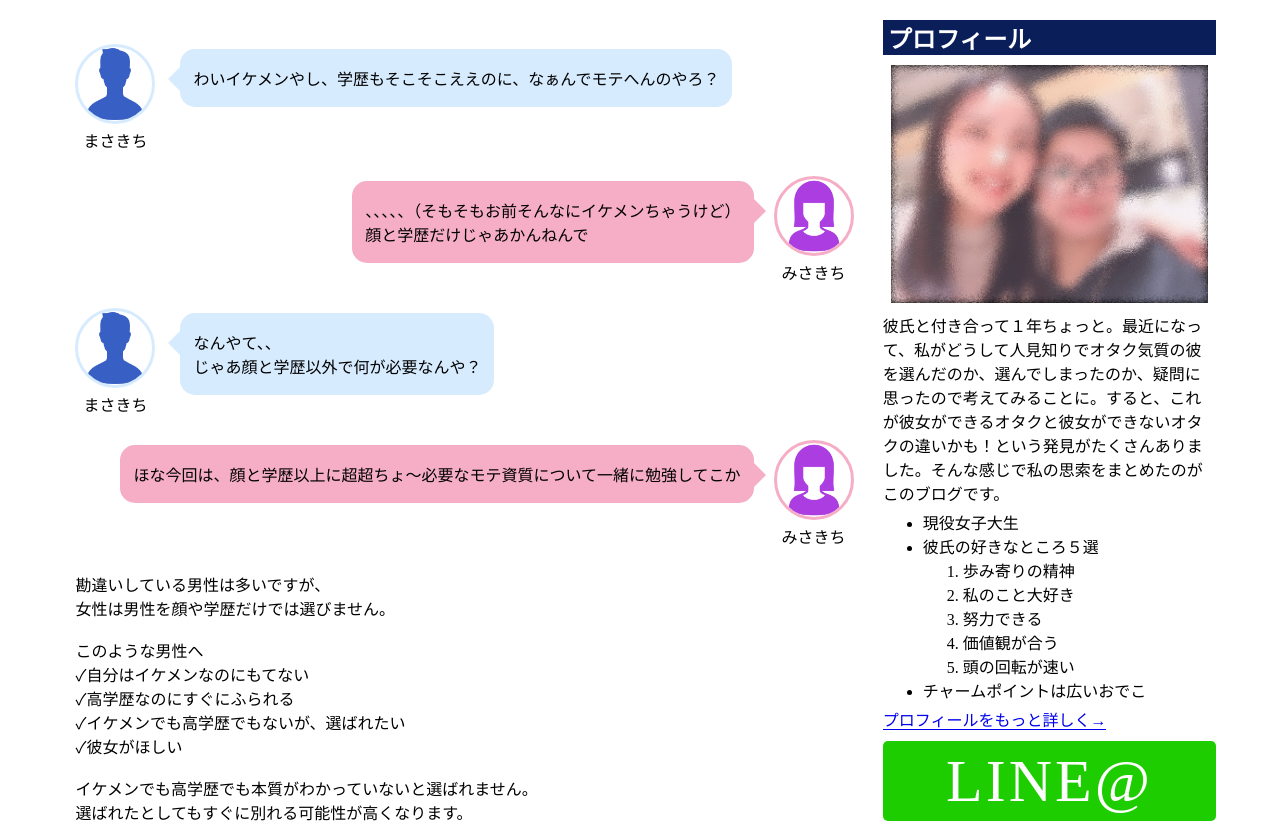
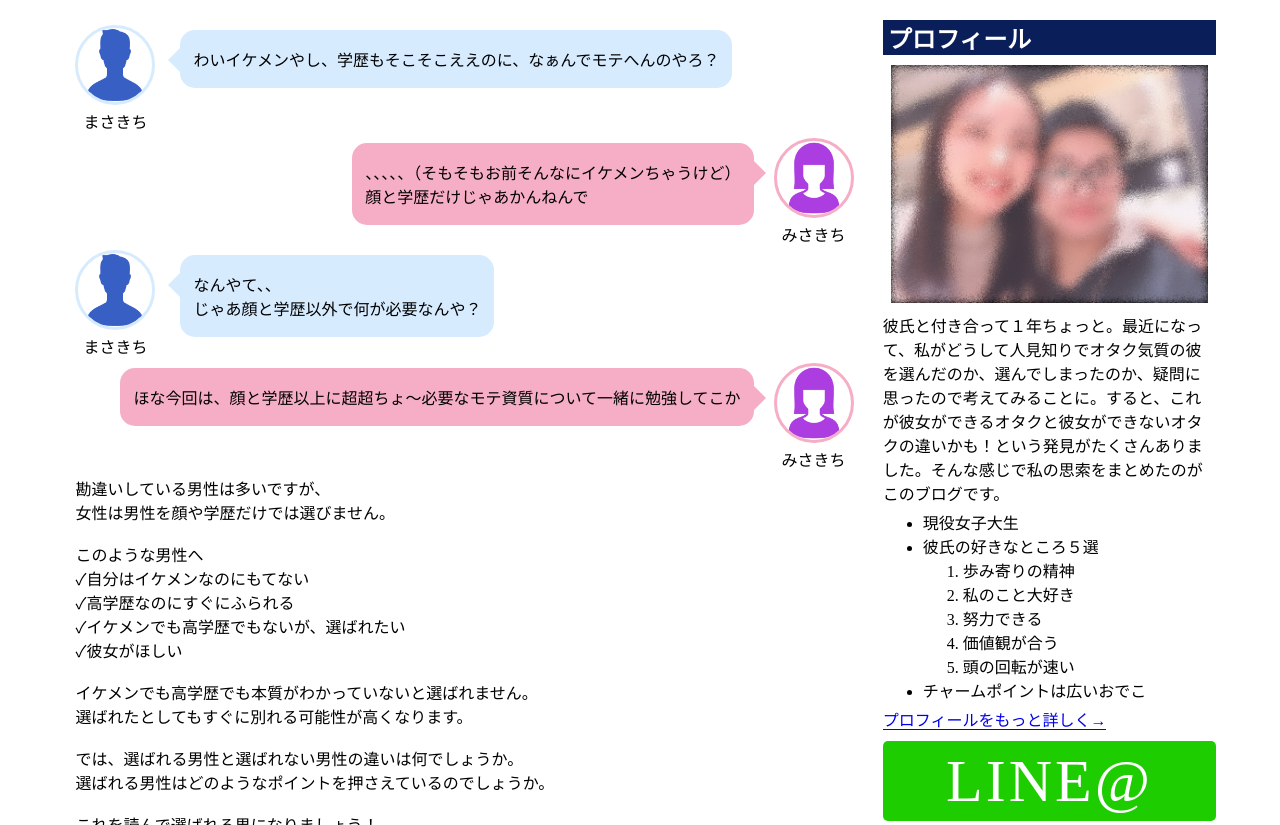
Before and after one commit to masaki990216/aitaiyute, a plain HTML site: page articles/article001.html in a window 1280 px wide. Shown: the part 880-1705 px from the top of the page. Drawn offline with nearby package versions, Linux system fonts and the light colour scheme.

Commit message:
Update article.css

```diff
--- a/articles/article.css
+++ b/articles/article.css
@@ -35,7 +35,7 @@ ul {
 /* 以下がチャット */
 .chat {
   width: 100%;
-  margin: 1.5em 0;
+  margin: 0.3em 0;
   overflow: hidden;
 }
 
```
